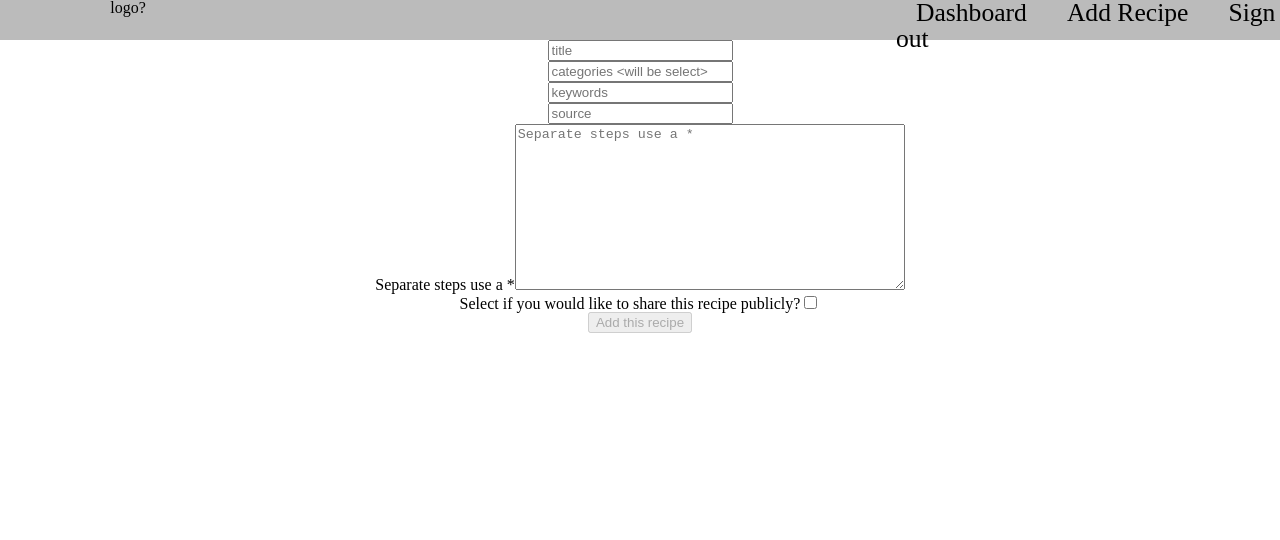
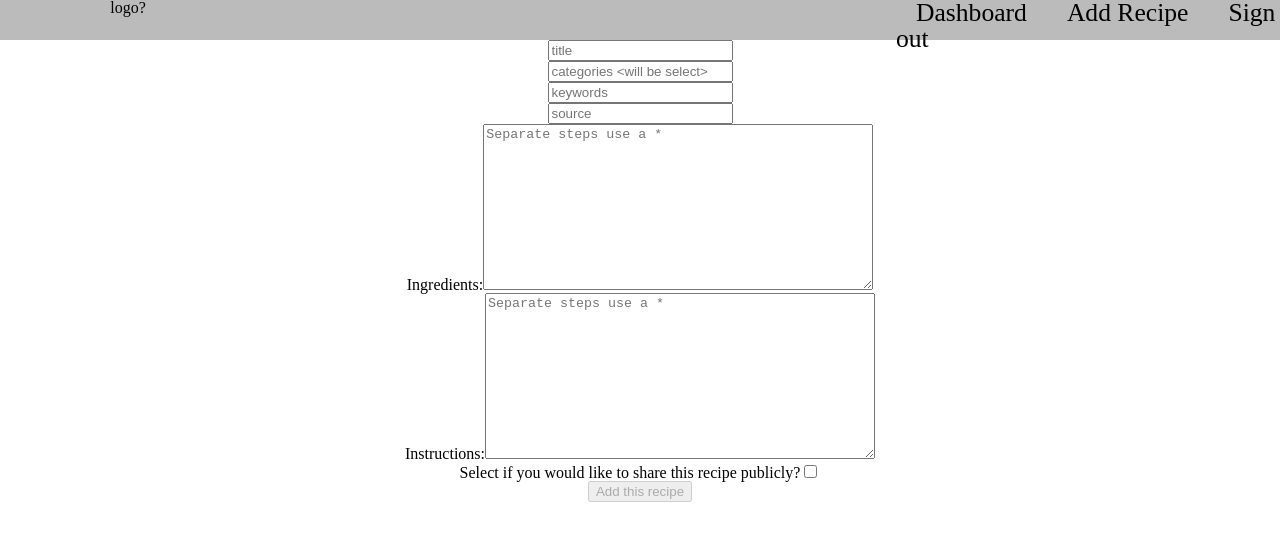
Before and after one commit to Secret-Recipes-Build-Week/frontend, a React (Create React App) app: page /add in a window 1280 px wide. Shown: the top 540 px of the page. Built offline with nearby package versions, Linux system fonts and the light colour scheme; sample sign-in values are in the browser's storage.

Commit message:
added ingredient input

```diff
--- a/src/components/AddRecipe/AddRecipe.js
+++ b/src/components/AddRecipe/AddRecipe.js
@@ -22,7 +22,7 @@ const AddRecipe = (props) => {
       let objEl = {};
       objEl.step = index + 1;
       objEl.text = step.trim();
-      instructionsArr.push(objEl)
+      instructionsArr.push(objEl);
     });
     return {
       ...form,
@@ -96,9 +96,19 @@ const AddRecipe = (props) => {
           />
         </label>
 
+        <label htmlFor="ingredients">
+          {" "}Ingredients:
+          <textarea
+            id="ingredients"
+            placeholder="Separate steps use a *"
+            onChange={changeHandler}
+            value={form.ingredients}
+          />
+        </label>
+
         <label htmlFor="instructions">
           {" "}
-          Separate steps use a *
+          Instructions:
           <textarea
             id="instructions"
             placeholder="Separate steps use a *"
```
